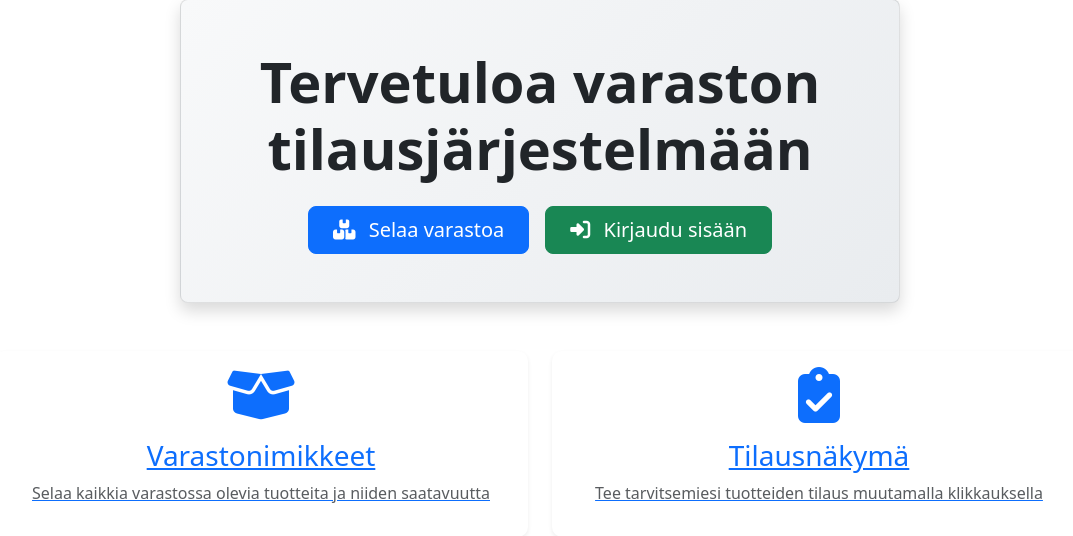
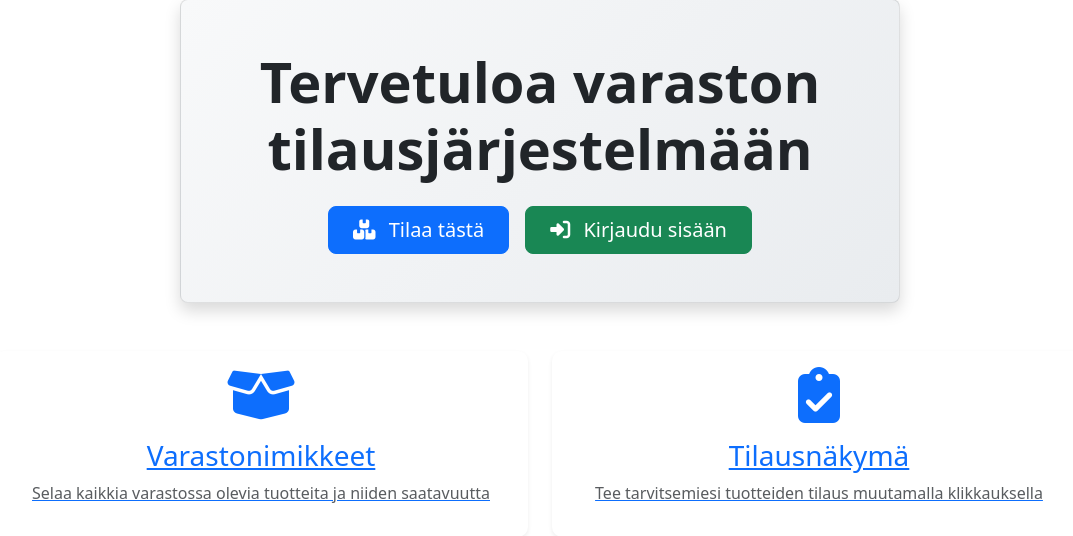
Before and after one commit to dildorababaerova/varasto, a Django app: page / in a window 1280 px wide. Shown: the part 135-671 px from the top of the page, without its empty margins (100-1173 px from the left). Run offline with Django 5.2, Linux system fonts and the light colour scheme; some libraries are stand-ins or nearby versions.

Commit message:
Muutettu nimiä

```diff
--- a/stock/templates/main.html
+++ b/stock/templates/main.html
@@ -10,7 +10,7 @@
 
                 <div class="d-grid gap-3 d-sm-flex justify-content-sm-center">
                     <a href="{% url 'stock_list' %}" class="btn btn-primary btn-lg px-4 gap-3">
-                        <i class="fas fa-boxes me-2"></i> Selaa varastoa
+                        <i class="fas fa-boxes me-2"></i> Tilaa tästä
                     </a>
                     {% if user.is_authenticated %}
                     <a href="{% url 'order_list' %}" class="btn btn-outline-secondary btn-lg px-4">
--- a/stock/templates/order_detail.html
+++ b/stock/templates/order_detail.html
@@ -33,6 +33,6 @@
     <p>{{ order.comment }}</p>
     {% endif %}
 
-    <a href="{% url 'order_list' %}" class="btn btn-secondary">Takaisin tilauslistaan</a>
+    <a href="{% url 'warehouse_orders' %}" class="btn btn-secondary">Takaisin tilauslistaan</a>
 </div>
 {% endblock %}
```
